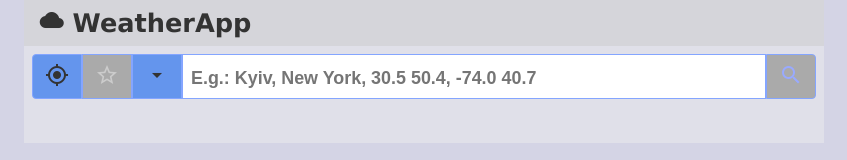
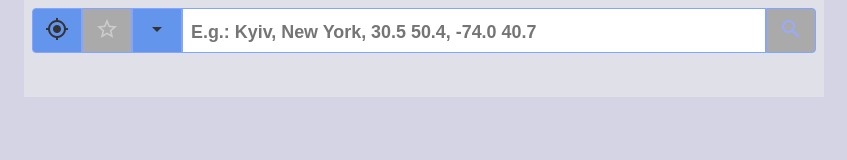
Before and after one commit to OleksiyRudenko/weather-webapp, a website with bundled scripts: page src/index.html in a window 1280 px wide. Shown: the whole page, without its empty margins (216-1063 px from the left). Built offline with nearby package versions, Linux system fonts and the light colour scheme.

Commit message:
feat(view): Remove app header

```diff
--- a/src/index.html
+++ b/src/index.html
@@ -16,13 +16,13 @@
 </head>
 <body id="body">
     <div id="app-container">
-        <div id="nav-bar">
+        <!-- div id="nav-bar">
             <div class="app-logo"><i class="material-icons">cloud</i> WeatherApp</div>
             <!-- div id="unit-switch" class="unit-switch" title="Switch units">
                 <div class="unit-switch-item"><p>&#8451;</p></div>
                 <div class="unit-switch-item"><p>&#8457;</p></div>
-            </div -->
-        </div>
+            </div>
+        </div -->
         <div id="search-bar">
             <div class="row">
                 <button id="gps" class="btn-row" title="Detect my location"><i class="material-icons">gps_fixed</i></button>
```
